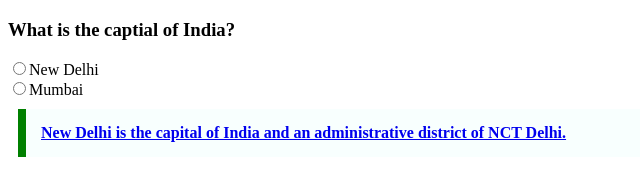
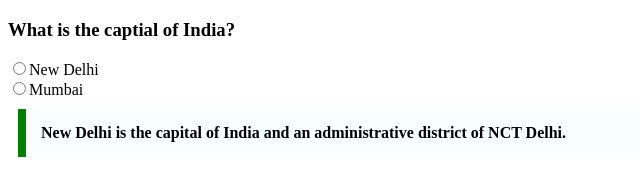
Before and after one commit to acciojob/trivia-anitha-anii, a website: page main.html in a window 1280 px wide. Shown: the whole page, without its empty margins (0-640 px from the left). Drawn offline with Linux system fonts and the light colour scheme.

Commit message:
created a submission

```diff
--- a/main.html
+++ b/main.html
@@ -16,12 +16,9 @@
 	<input type="radio" name="New Delhi">New Delhi<br>
 <!-- 	<label for="capital">New Delhi</label> -->
 	<input type="radio" name="New Delhi">Mumbai
-	 <blockquote class="delhi" type="cite"name="cite">
-<a href="https://en.wikipedia.org/wiki/New_Delhi"> New Delhi is the capital of India and an administrative district of NCT Delhi.</a>
+	 <blockquote cite="https://en.wikipedia.org/wiki/New_Delhi">New Delhi is the capital of India and an administrative district of NCT Delhi.
 	   </blockquote>
-<!-- 	   <blockquote cite="https://en.wikipedia.org/wiki/New_Delhi">
-  New Delhi is the capital of India and an administrative district of NCT Delhi.
-</blockquote> -->
+
 	</tbody>
 </body>
 
--- a/styles.css
+++ b/styles.css
@@ -1,6 +1,6 @@
 
 /* Your CSS Code here. */
-.delhi{
+blockquote{
 max-width: 600px;
 margin: 10px;
 padding: 15px;
```
